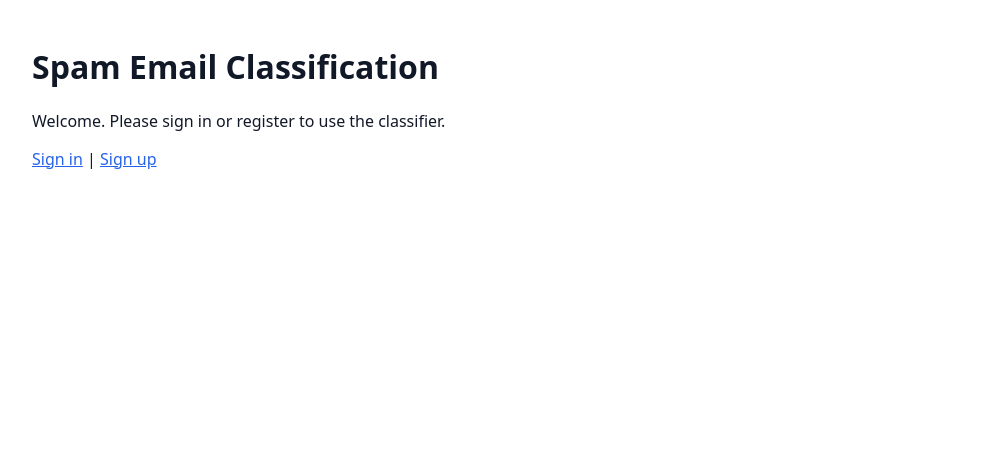
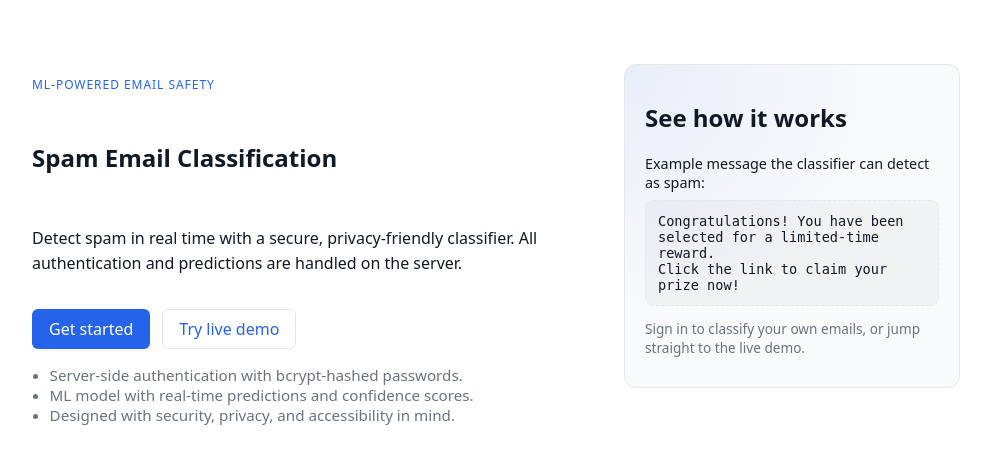
Before and after one commit to Naveenkm07/spam-email-classification, a Flask app: page / in a window 1280 px wide. Shown: the part 50-514 px from the top of the page, without its empty margins (144-1135 px from the left). Run offline with Flask 3, Linux system fonts and the light colour scheme.

```diff
--- a/app/__init__.py
+++ b/app/__init__.py
@@ -27,4 +27,7 @@ def create_app(config_class: type[Config] | None = None) -> Flask:
         # Ensure models are imported so that SQLAlchemy sees them
         from . import models  # noqa: F401,WPS433
 
+        # Create tables if they do not yet exist (useful for local/dev setups).
+        db.create_all()
+
     return app
--- a/app/routes.py
+++ b/app/routes.py
@@ -114,7 +114,22 @@ def api_predict():
     if len(text) > 10_000:
         return jsonify({"error": "Text too long. Maximum length is 10,000 characters."}), 400
 
-    pipeline, metadata = get_pipeline_and_metadata()
+    try:
+        pipeline, metadata = get_pipeline_and_metadata()
+    except FileNotFoundError:
+        return (
+            jsonify(
+                {
+                    "error": "Model is not available yet. Train the model or contact an administrator.",
+                }
+            ),
+            503,
+        )
+    except Exception:
+        return (
+            jsonify({"error": "Model could not be loaded. Please try again later."}),
+            500,
+        )
 
     # Assume labels are encoded as 0 = ham, 1 = spam
     proba = float(pipeline.predict_proba([text])[0][1])
--- a/app/static/styles.css
+++ b/app/static/styles.css
@@ -121,6 +121,36 @@ input[type="button"] {
   font-weight: 500;
 }
 
+.btn {
+  display: inline-flex;
+  align-items: center;
+  justify-content: center;
+  border-radius: 0.375rem;
+  border: 1px solid transparent;
+  padding: 0.5rem 1rem;
+  font-weight: 500;
+  text-decoration: none;
+}
+
+.btn-primary {
+  background-color: var(--color-primary);
+  color: #ffffff;
+}
+
+.btn-primary:hover {
+  background-color: var(--color-primary-hover);
+}
+
+.btn-secondary {
+  background-color: transparent;
+  color: var(--color-primary);
+  border-color: var(--color-border);
+}
+
+.btn-secondary:hover {
+  background-color: var(--color-surface);
+}
+
 button:focus-visible,
 input:focus-visible,
 textarea:focus-visible {
@@ -149,6 +179,83 @@ textarea:focus-visible {
 .error {
   color: var(--color-error);
   font-size: 0.85rem;
+}
+
+.hero {
+  margin-top: 2.5rem;
+  display: grid;
+  gap: 2rem;
+}
+
+.hero-main {
+  display: flex;
+  flex-direction: column;
+  gap: 1rem;
+}
+
+.hero-kicker {
+  text-transform: uppercase;
+  letter-spacing: 0.08em;
+  font-size: 0.75rem;
+  color: var(--color-primary);
+}
+
+.hero-subtitle {
+  max-width: 36rem;
+  line-height: 1.6;
+}
+
+.hero-actions {
+  display: flex;
+  flex-wrap: wrap;
+  gap: 0.75rem;
+}
+
+.hero-benefits {
+  margin: 0;
+  padding-left: 1.1rem;
+  font-size: 0.95rem;
+  color: #6b7280;
+}
+
+:root[data-theme="dark"] .hero-benefits {
+  color: #9ca3af;
+}
+
+.hero-panel {
+  padding: 1rem 1.25rem;
+  border-radius: 0.75rem;
+  border: 1px solid var(--color-border);
+  background: radial-gradient(circle at top left, rgba(37, 99, 235, 0.08), transparent 55%),
+    var(--color-surface);
+}
+
+.hero-panel-text {
+  font-size: 0.9rem;
+  margin-bottom: 0.5rem;
+}
+
+.hero-example {
+  margin: 0 0 0.75rem;
+  padding: 0.75rem;
+  border-radius: 0.5rem;
+  border: 1px dashed var(--color-border);
+  background-color: rgba(15, 23, 42, 0.03);
+  font-size: 0.85rem;
+  white-space: pre-wrap;
+}
+
+:root[data-theme="dark"] .hero-example {
+  background-color: rgba(15, 23, 42, 0.6);
+}
+
+.hero-panel-footer {
+  font-size: 0.85rem;
+  color: #6b7280;
+}
+
+:root[data-theme="dark"] .hero-panel-footer {
+  color: #9ca3af;
 }
 
 .realtime-panel {
@@ -220,3 +327,10 @@ textarea:focus-visible {
     padding-inline: 0.75rem;
   }
 }
+
+@media (min-width: 768px) {
+  .hero {
+    grid-template-columns: minmax(0, 2fr) minmax(0, 1.2fr);
+    align-items: flex-start;
+  }
+}
--- a/app/templates/home.html
+++ b/app/templates/home.html
@@ -1,10 +1,32 @@
 {% extends "layout.html" %}
 
 {% block content %}
-  <h1>Spam Email Classification</h1>
-  <p>Welcome. Please sign in or register to use the classifier.</p>
-  <p>
-    <a href="{{ url_for('main.signin') }}">Sign in</a> |
-    <a href="{{ url_for('main.signup') }}">Sign up</a>
-  </p>
+  <section class="hero" aria-labelledby="hero-title">
+    <div class="hero-main">
+      <p class="hero-kicker">ML-powered email safety</p>
+      <h1 id="hero-title">Spam Email Classification</h1>
+      <p class="hero-subtitle">
+        Detect spam in real time with a secure, privacy-friendly classifier.
+        All authentication and predictions are handled on the server.
+      </p>
+      <div class="hero-actions">
+        <a href="{{ url_for('main.signup') }}" class="btn btn-primary">Get started</a>
+        <a href="{{ url_for('main.index') }}" class="btn btn-secondary">Try live demo</a>
+      </div>
+      <ul class="hero-benefits">
+        <li>Server-side authentication with bcrypt-hashed passwords.</li>
+        <li>ML model with real-time predictions and confidence scores.</li>
+        <li>Designed with security, privacy, and accessibility in mind.</li>
+      </ul>
+    </div>
+    <aside class="hero-panel" aria-label="Example spam detection">
+      <h2>See how it works</h2>
+      <p class="hero-panel-text">Example message the classifier can detect as spam:</p>
+      <pre class="hero-example" aria-label="Example spam message">Congratulations! You have been selected for a limited-time reward.
+Click the link to claim your prize now!</pre>
+      <p class="hero-panel-footer">
+        Sign in to classify your own emails, or jump straight to the live demo.
+      </p>
+    </aside>
+  </section>
 {% endblock %}
```
Also changed, not shown: api/index.py (added, +7 -0 lines), app/index.py (added, +7 -0 lines), app/spam.py (+52 -3 lines), tests/test_spam.py (+49 -0 lines), vercel.json (added).
